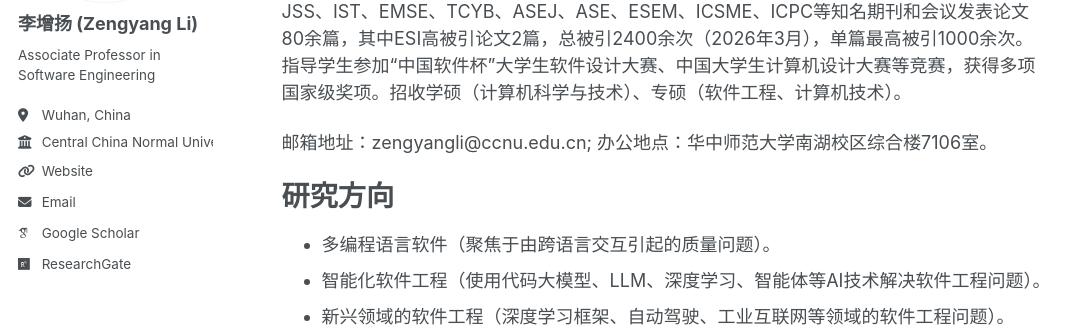
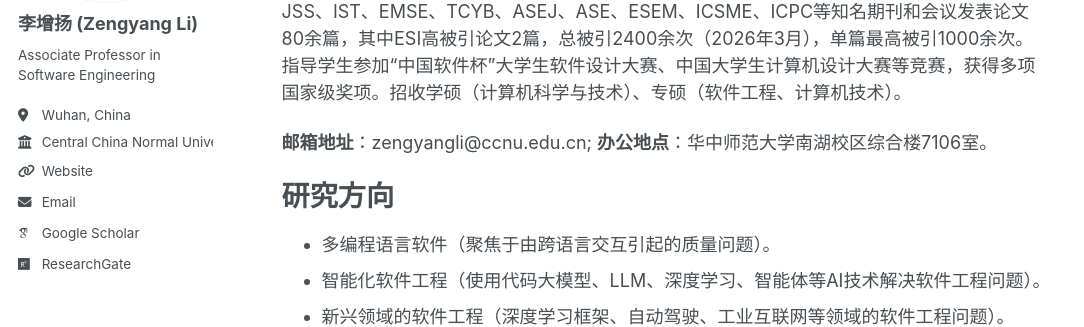
Before and after one commit to zengyang/zengyang.github.io, a Jekyll site: the page built from _pages/about.md, in a window 1280 px wide and 900 px high. Shown: the part 273-600 px from the top of the window, without its empty margins (0-1084 px from the left). Built offline with Jekyll 4.4.1, drawn with Linux system fonts in a browser that asks for light colours; some web fonts are replaced; a script bundle is joined from its source files by our own code; library files that are not in the unit come from our copies.

```diff
--- a/_pages/about.md
+++ b/_pages/about.md
@@ -11,7 +11,7 @@ redirect_from:
 ======
 **李增扬**，博士，副教授，硕士生导师，任职于华中师范大学计算机学院软件工程系。入选华中师范大学首届“桂子青年学者”。主要研究方向为多编程语言软件、智能化软件工程和智能化教育等。主持国家自然科学基金1项、省部级基金4项、全国重点实验室开放基金1项、横向项目1项，参与国家自然科学基金4项、国家重点研发计划课题1项、华为产学研项目1项。已在TOSEM、JSS、IST、EMSE、TCYB、ASEJ、ASE、ESEM、ICSME、ICPC等知名期刊和会议发表论文80余篇，其中ESI高被引论文2篇，总被引2400余次（2026年3月），单篇最高被引1000余次。指导学生参加“中国软件杯”大学生软件设计大赛、中国大学生计算机设计大赛等竞赛，获得多项国家级奖项。招收学硕（计算机科学与技术）、专硕（软件工程、计算机技术）。
 
-邮箱地址：zengyangli@ccnu.edu.cn; 办公地点：华中师范大学南湖校区综合楼7106室。
+**邮箱地址**：zengyangli@ccnu.edu.cn; **办公地点**：华中师范大学南湖校区综合楼7106室。
 
 
 
```
